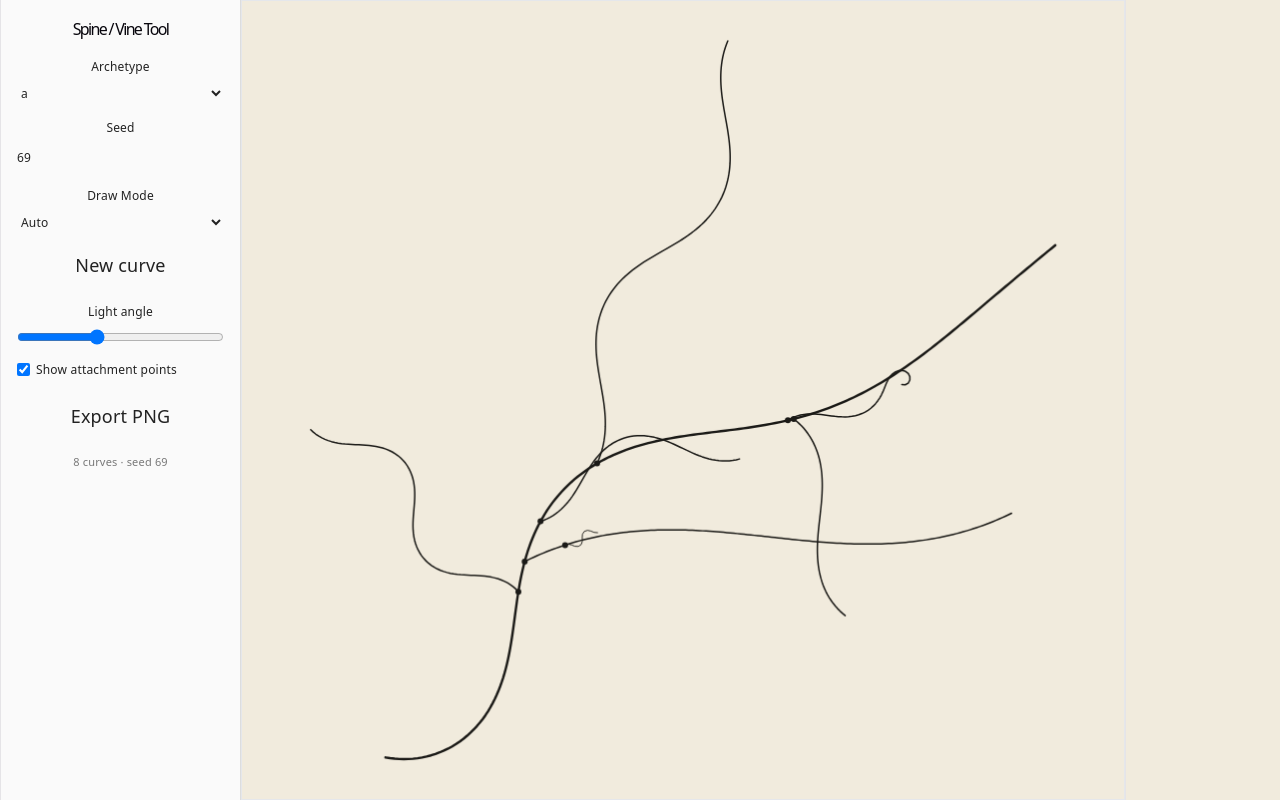
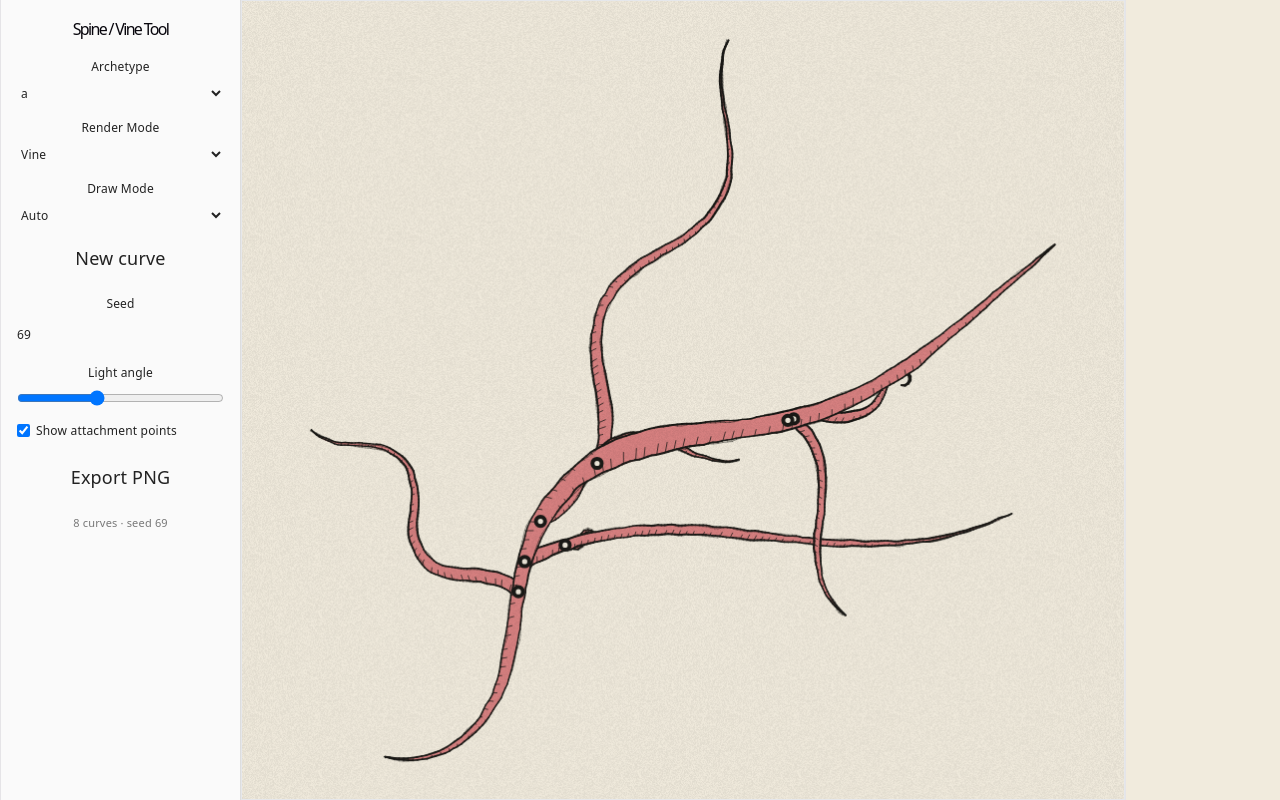
Before and after one commit to lilianzlettuce/spine, a React (Vite) app: page / in a window 1280 px wide. Built offline with nearby package versions, Linux system fonts and the light colour scheme.

Commit message:
edit rendering, add color and controls for render mode

```diff
--- a/src/components/CanvasView.tsx
+++ b/src/components/CanvasView.tsx
@@ -5,20 +5,22 @@ import { useCanvas } from "../hooks/useCanvas";
 import type { Pt } from "../core/types";
 
 export function CanvasView() {
-  const { scene, light, showJoints, drawMode, createStroke } = useStore();
+  const { scene, light, showJoints, drawMode, renderMode, createStroke } =
+    useStore();
 
   // User drawing vars
   const isMouseDown = useRef(false);
   const currentCurve = useRef<Pt[]>([]);
 
   const { canvasRef, requestRedraw } = useCanvas((ctx, w, h) => {
-    console.log(drawMode);
+    console.log(renderMode);
     renderScene(ctx, scene, {
       w,
       h,
       light,
       showJoints,
       view: drawMode === "draw" ? { k: 1, tx: 0, ty: 0 } : undefined,
+      style: renderMode,
     });
 
     // live preview of the stroke while the pointer is down
@@ -36,7 +38,7 @@ export function CanvasView() {
 
   useEffect(() => {
     requestRedraw();
-  }, [scene, light, showJoints, drawMode, createStroke]);
+  }, [scene, light, showJoints, drawMode, renderMode, createStroke]);
 
   // Calculate mouse position in canvas
   const pos = (e: React.PointerEvent) => {
--- a/src/components/Controls.tsx
+++ b/src/components/Controls.tsx
@@ -3,7 +3,8 @@ import { useStore } from "../state/store";
 import { exportPng } from "./exportPng";
 
 export function Controls() {
-  const { archetype, seed, light, showJoints, scene, drawMode } = useStore();
+  const { archetype, seed, light, showJoints, scene, drawMode, renderMode } =
+    useStore();
   const {
     setArchetype,
     setSeed,
@@ -11,6 +12,7 @@ export function Controls() {
     setLight,
     setShowJoints,
     setDrawMode,
+    setRenderMode,
   } = useStore.getState();
 
   return (
@@ -30,12 +32,14 @@ export function Controls() {
       </label>
 
       <label>
-        Seed
-        <input
-          type="number"
-          value={seed}
-          onChange={(e) => setSeed(Number(e.target.value) || 0)}
-        />
+        Render Mode
+        <select
+          value={renderMode}
+          onChange={(e) => setRenderMode(e.target.value)}
+        >
+          <option value="line">Line</option>
+          <option value="vine">Vine</option>
+        </select>
       </label>
 
       <label>
@@ -47,6 +51,15 @@ export function Controls() {
       </label>
 
       {drawMode === "auto" && <button onClick={regenerate}>New curve</button>}
+
+      <label>
+        Seed
+        <input
+          type="number"
+          value={seed}
+          onChange={(e) => setSeed(Number(e.target.value) || 0)}
+        />
+      </label>
 
       <label>
         Light angle
--- /dev/null
+++ b/src/render/hatching.ts
@@ -0,0 +1,147 @@
+/**
+ * Hatching for shading/contour
+ * Draw regular short strokes ACROSS the ribbon (along the normal)
+ * Start from whichever edge is turned away from the light, reach inward only as far as the surface is dark
+ *
+ * Call this while ribbon polygon is set as clip region to keep edges in
+ */
+import { hash01, noise1 } from "./noise";
+import { normalOf, tangentOf, type Ribbon } from "./ribbon";
+
+const STEPS = 8; // how many samples we walk across half the ribbon
+const THRESH = 0.55; // darkness above this gets hatched
+const ELEV = 0.55; // light elevation above the page (rad). Higher = flatter, brighter
+const SIN_E = Math.sin(ELEV);
+const COS_E = Math.cos(ELEV);
+
+/**
+ * Fake lighting for a tube seen from above.
+ * @param {number} v  - position across the ribbon: -1 (-normal edge), 0 (spine), +1 (+normal edge)
+ * @param {number} nl - dot(normal light direction on the page) at this spot along the spine
+ *
+ * Cylinder's surface normal at v = (normal*v, sqrt(1-v^2))
+ * 3D light vector =  (lightDir x cosE, sinE)
+ * @return {number} - 0: lit, 1 - dark
+ */
+function darkness(v: number, nl: number): number {
+  const lit = v * nl * COS_E + Math.sqrt(Math.max(0, 1 - v * v)) * SIN_E;
+  return 1 - Math.min(1, Math.max(0, lit));
+}
+
+export function hatchRibbon(
+  ctx: CanvasRenderingContext2D,
+  r: Ribbon,
+  o: { light: number; unit: number; px: number; seed: number },
+) {
+  // Direction TOWARD the light angle on the page
+  const Lx = Math.cos(o.light);
+  const Ly = Math.sin(o.light);
+
+  const { spine, width } = r;
+  const step = spine.length > 1 ? spine[1].s - spine[0].s : 4;
+  const stride = Math.max(1, Math.round((6 * o.unit) / step)); // samples between hatches
+
+  ctx.beginPath(); // all hatches go into ONE path, stroked once (much faster)
+
+  for (
+    let i = 0;
+    i < spine.length;
+    i += stride + (hash01(i, o.seed) > 0.75 ? 1 : 0)
+  ) {
+    // ^ every so often skip an extra sample, so spacing isn't machine-regular
+    const w = width[i];
+    if (w < 2 * o.unit) continue; // too thin to hatch (near the tip)
+
+    const p = spine[i];
+    const n = normalOf(p);
+    const t = tangentOf(p);
+    const half = w / 2;
+    const nl = n.x * Lx + n.y * Ly; // >0: +normal side faces the light
+
+    // Try both edges. Each one hatches inward while the surface is still dark.
+    for (const side of [1, -1]) {
+      let reach = 0; // how far in from this edge (0-1 of the half-width) is dark
+      for (let k = 1; k <= STEPS; k++) {
+        const v = side * (1 - k / STEPS);
+        if (darkness(v, nl) < THRESH) break;
+        reach = k / STEPS;
+      }
+      if (reach === 0) continue; // this edge is lit: no hatching here
+
+      // Alter length so hatch ends don't form a clean line
+      reach = Math.min(1, reach * (1 + 0.25 * noise1(i * 0.9, o.seed + side)));
+
+      const slant = 0.5 * half * reach; // lean strokes along the curve, like a right-handed hand
+      // start slightly outside the edge, end inside
+      const ox = p.x + n.x * side * half * 1.15;
+      const oy = p.y + n.y * side * half * 1.15;
+      const ix = p.x + n.x * side * half * (1 - reach) + t.x * slant;
+      const iy = p.y + n.y * side * half * (1 - reach) + t.y * slant;
+      ctx.moveTo(ox, oy);
+      ctx.lineTo(ix, iy);
+    }
+  }
+
+  ctx.lineWidth = 0.9 * o.px;
+  ctx.lineCap = "round";
+  ctx.stroke();
+}
+
+export function hatchToContour(
+  ctx: CanvasRenderingContext2D,
+  r: Ribbon,
+  o: { light: number; unit: number; px: number; seed: number },
+) {
+  // Direction TOWARD the light angle on the page
+  const Lx = Math.cos(o.light);
+  const Ly = Math.sin(o.light);
+
+  const { spine, width } = r;
+  const step = spine.length > 1 ? spine[1].s - spine[0].s : 4;
+  const stride = Math.max(1, Math.round((6 * o.unit) / step)); // samples between hatches
+
+  ctx.beginPath(); // all hatches go into ONE path, stroked once (much faster)
+
+  for (
+    let i = 0;
+    i < spine.length;
+    i += stride + (hash01(i, o.seed) > 0.75 ? 1 : 0)
+  ) {
+    // ^ every so often skip an extra sample, so spacing isn't machine-regular
+    const w = width[i];
+    if (w < 2 * o.unit) continue; // too thin to hatch (near the tip)
+
+    const p = spine[i];
+    const n = normalOf(p);
+    const t = tangentOf(p);
+    const half = w / 2;
+    const nl = n.x * Lx + n.y * Ly; // >0: +normal side faces the light
+
+    // Try both edges. Each one hatches inward while the surface is still dark.
+    for (const side of [1, -1]) {
+      let reach = 0; // how far in from this edge (0-1 of the half-width) is dark
+      for (let k = 1; k <= STEPS; k++) {
+        const v = side * (1 - k / STEPS);
+        if (darkness(v, nl) < THRESH) break;
+        reach = k / STEPS;
+      }
+      if (reach === 0) continue; // this edge is lit: no hatching here
+
+      // Alter length so hatch ends don't form a clean line
+      reach = Math.min(1, reach * (1 + 0.25 * noise1(i * 0.9, o.seed + side)));
+
+      const slant = 0.5 * half * reach; // lean strokes along the curve, like a right-handed hand
+      // start slightly outside the edge, end inside
+      const ox = p.x + n.x * side * half * 1.15;
+      const oy = p.y + n.y * side * half * 1.15;
+      const ix = p.x + n.x * side * half * (1 - reach) + t.x * slant;
+      const iy = p.y + n.y * side * half * (1 - reach) + t.y * slant;
+      ctx.moveTo(ox, oy);
+      ctx.lineTo(ix, iy);
+    }
+  }
+
+  ctx.lineWidth = 0.9 * o.px;
+  ctx.lineCap = "round";
+  ctx.stroke();
+}
--- a/src/render/renderScene.ts
+++ b/src/render/renderScene.ts
@@ -1,25 +1,30 @@
 import type { Scene } from "../core/types";
+import { curveLength } from "../core/sampling";
+import { buildRibbon, inkEdge, tracePolygon } from "./ribbon";
+import { hatchRibbon } from "./hatching";
+import { paperGrain } from "./paper";
 
 export interface RenderOpts {
   w: number;
   h: number;
-  light: number; // radians; reserved for hatching
+  light: number; // radians: direction on the page pointing TOWARD the light
   showJoints: boolean;
   padding?: number;
-  view?: ViewTransform; // skip auto-fit if given
+  view?: ViewTransform; // fixed view (draw mode). If omitted, fit the scene to the canvas
+  style?: "vine" | "line";
 }
 
 export interface ViewTransform {
-  k: number; // scale
-  tx: number; // transform x
-  ty: number; // transform y
+  k: number;
+  tx: number;
+  ty: number;
 }
 
 const PAPER = "#f1ebdd";
 const INK = "#1b1a17";
-const WIDTH = [2.4, 1.5, 0.9]; // px per level (debug)
+const VINE_COLOR = "#d88181";
 
-// Fit scene bbox into the canvas. Returned transform is for future hit-testing
+// Fit scene bbox into the canvas
 export function fitTransform(
   scene: Scene,
   w: number,
@@ -48,23 +53,131 @@ export function renderScene(
   scene: Scene,
   o: RenderOpts,
 ): ViewTransform {
+  // Background
   ctx.fillStyle = PAPER;
   ctx.fillRect(0, 0, o.w, o.h);
 
-  console.log(scene);
-  const v = o.view ? o.view : fitTransform(scene, o.w, o.h, o.padding);
+  if (scene.spines.length === 0) return o.view ?? { k: 1, tx: 0, ty: 0 };
+
+  const v = o.view ?? fitTransform(scene, o.w, o.h, o.padding);
+  const px = 1 / v.k; // size of one screen pixel in world units
+  // Scale ribbon widths to the main curve's length (800 = the default generator length)
+  const unit = curveLength(scene.spines[0].curves[0].pts) / 800;
+
   ctx.save();
   ctx.translate(v.tx, v.ty);
   ctx.scale(v.k, v.k);
+  ctx.lineJoin = "round";
+
+  if (o.style === "line")
+    drawLines(ctx, scene, {
+      light: o.light,
+      unit,
+      px,
+      showJoints: o.showJoints,
+    });
+  else if (o.style === "vine")
+    drawInk(ctx, scene, { light: o.light, unit, px, showJoints: o.showJoints });
+
+  ctx.restore();
+
+  // Layer 3b: paper grain over everything, in screen space
+  if (o.style !== "line") paperGrain(ctx, o.w, o.h);
+  return v;
+}
+
+// The ink pipeline: ribbons + hatching + hand-drawn edges
+function drawInk(
+  ctx: CanvasRenderingContext2D,
+  scene: Scene,
+  o: { light: number; unit: number; px: number; showJoints: boolean },
+) {
+  for (let spine of scene.spines) {
+    // Painter's algorithm: draw twigs, then branches, then the main curve last
+    // Fill each ribbon with paper colour to hide layers behind it
+    const order = [...spine.curves].sort((a, b) => b.level - a.level);
+
+    for (const c of order) {
+      if (c.pts.length < 3) continue;
+      const seed = (scene.seed * 131 + spine.curves.indexOf(c) * 17) | 0; // unique per curve, stable
+
+      // Build outline from spine
+      const ribbon = buildRibbon(c, seed, o.unit);
+
+      // Fill with paper color
+      tracePolygon(ctx, ribbon);
+      ctx.fillStyle = VINE_COLOR;
+      ctx.fill();
+
+      // Hatching, clipped to the outline (path from tracePolygon is still current)
+      ctx.save();
+      ctx.clip();
+      ctx.strokeStyle = INK;
+      ctx.globalAlpha = 0.85;
+      hatchRibbon(ctx, ribbon, {
+        light: o.light,
+        unit: o.unit,
+        px: o.px,
+        seed,
+      });
+      ctx.restore();
+
+      // Inked edges (two passes with different wobble)
+      ctx.strokeStyle = INK;
+      for (const edge of [ribbon.left, ribbon.right]) {
+        inkEdge(ctx, edge, {
+          seed,
+          px: o.px,
+          wobble: 0.6 * o.unit,
+          weight: 1.8,
+        });
+        ctx.globalAlpha = 0.45;
+        inkEdge(ctx, edge, {
+          seed: seed + 500,
+          px: o.px,
+          wobble: 1.4 * o.unit,
+          weight: 1.0,
+        });
+        ctx.globalAlpha = 1;
+      }
+      // Close the open root end of the main curve (branch roots are hidden by their parent)
+      if (c.level === 0)
+        inkEdge(ctx, [ribbon.right[0], ribbon.left[0]], {
+          seed,
+          px: o.px,
+          wobble: 0,
+          weight: 1.8,
+        });
+    }
+
+    // TODO: joints
+    // Placeholder joints: paper-filled knobs
+    if (o.showJoints) {
+      ctx.fillStyle = PAPER;
+      ctx.strokeStyle = INK;
+      ctx.lineWidth = 4 * o.px;
+      for (const j of spine.joints) {
+        ctx.beginPath();
+        ctx.arc(j.x, j.y, 4 * o.unit, 0, Math.PI * 2);
+        ctx.fill();
+        ctx.stroke();
+      }
+    }
+  }
+}
+
+// The old thin-line view, kept for tuning silhouettes
+function drawLines(
+  ctx: CanvasRenderingContext2D,
+  scene: Scene,
+  o: { light: number; unit: number; px: number; showJoints: boolean },
+) {
+  const WIDTH = [2.4, 1.5, 0.9];
+  ctx.strokeStyle = INK;
   ctx.lineCap = "round";
-  ctx.lineJoin = "round";
-  ctx.strokeStyle = INK;
-
-  // Draw deepest level first so the main flow sits on top
   for (let spine of scene.spines) {
-    const ordered = [...spine.curves].sort((a, b) => b.level - a.level);
-    for (const c of ordered) {
-      ctx.lineWidth = (WIDTH[c.level] ?? 0.7) / v.k; // scale based on size
+    for (const c of [...spine.curves].sort((a, b) => b.level - a.level)) {
+      ctx.lineWidth = (WIDTH[c.level] ?? 0.7) * o.px;
       ctx.beginPath();
       c.pts.forEach((p, i) =>
         i ? ctx.lineTo(p.x, p.y) : ctx.moveTo(p.x, p.y),
@@ -72,17 +185,18 @@ export function renderScene(
       ctx.stroke();
     }
 
-    // Show joints
+    // TODO: joints
+    // Placeholder joints: paper-filled knobs
     if (o.showJoints) {
-      ctx.fillStyle = INK;
+      ctx.fillStyle = PAPER;
+      ctx.strokeStyle = INK;
+      ctx.lineWidth = 1.6 * o.px;
       for (const j of spine.joints) {
         ctx.beginPath();
-        ctx.arc(j.x, j.y, 3 / v.k, 0, Math.PI * 2);
+        ctx.arc(j.x, j.y, 4.5 * o.unit, 0, Math.PI * 2);
         ctx.fill();
+        ctx.stroke();
       }
     }
   }
-
-  ctx.restore();
-  return v;
 }
--- a/src/state/store.ts
+++ b/src/state/store.ts
@@ -3,6 +3,8 @@ import { generate } from "../core/generate";
 import { samplesFromStroke } from "../core/curves";
 import type { ArchetypeName } from "../core/archetypes";
 import type { Scene, Pt } from "../core/types";
+
+type RenderMode = "line" | "vine" | "bone";
 
 interface State {
   archetype: ArchetypeName;
@@ -11,6 +13,7 @@ interface State {
   showJoints: boolean;
   scene: Scene; // derived from (archetype, seed); never mutated
   drawMode: "auto" | "draw"; // whether to autogenerate or take user drawing input
+  renderMode: RenderMode; // how drawn lines are rendered
   setArchetype: (a: ArchetypeName) => void;
   setSeed: (s: number) => void;
   regenerate: () => void;
@@ -18,6 +21,7 @@ interface State {
   setLight: (l: number) => void;
   setShowJoints: (v: boolean) => void;
   setDrawMode: (m: "auto" | "draw") => void;
+  setRenderMode: (m: RenderMode) => void;
 }
 
 const INITIAL_SEED = 69;
@@ -33,6 +37,7 @@ export const useStore = create<State>()((set, get) => ({
     spines: [generate("a", INITIAL_SEED)],
   },
   drawMode: "auto",
+  renderMode: "vine",
 
   setArchetype: (archetype) =>
     set({
@@ -97,4 +102,9 @@ export const useStore = create<State>()((set, get) => ({
             },
     });
   },
+  setRenderMode: (mode: RenderMode) => {
+    set({
+      renderMode: mode,
+    });
+  },
 }));
```
